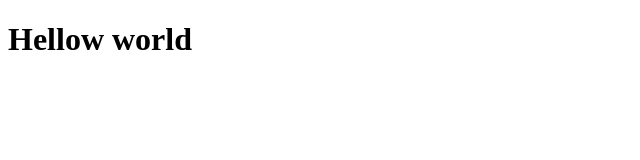
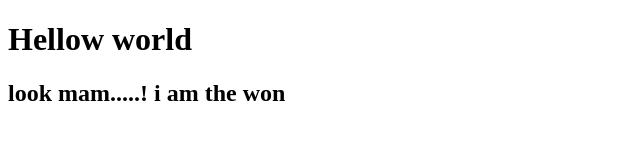
Before and after one commit to ASalam-0007/index-of-first, a plain HTML site: page index.html in a window 1280 px wide. Shown: the whole page, without its empty margins (0-640 px from the left). Drawn offline with Linux system fonts and the light colour scheme.

Commit message:
learned github

```diff
--- a/index.html
+++ b/index.html
@@ -7,5 +7,6 @@
 </head>
 <body>
     <h1>Hellow world</h1>
+    <h2>look mam.....! i am the won</h2>
 </body>
 </html>
```
Also changed, not shown: 1 other file.
